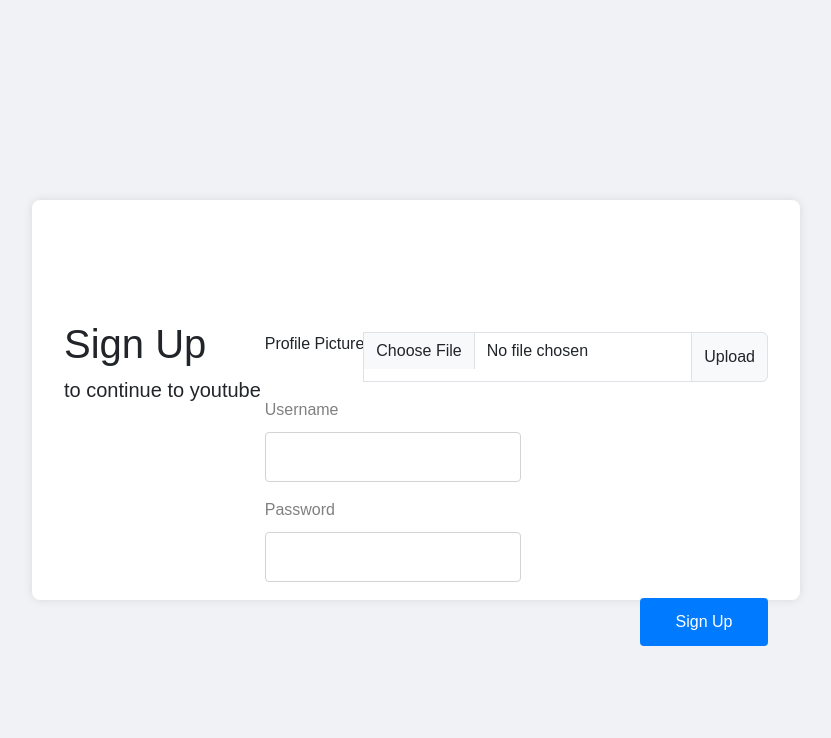
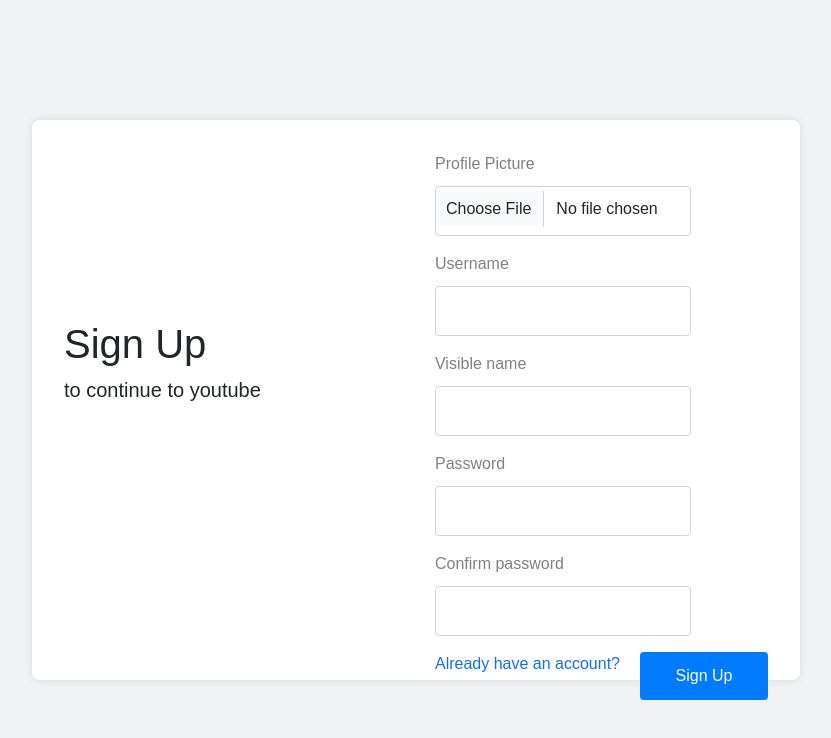
Before and after one commit to Neria-Barak/ASP-Web, a React (Create React App) app: page /signup in a window 1280 px wide. Shown: the top 738 px of the page, without its empty margins (224-1055 px from the left). Built offline with nearby package versions, Linux system fonts and the light colour scheme; the HTML template or start-up script is replaced by a standard one.

Commit message:
Added dark mode to main page

```diff
--- a/src/App.js
+++ b/src/App.js
@@ -8,6 +8,7 @@ import { useState } from "react";
 function App() {
     const [currentUser, setCurrentUser] = useState(null);
     const [users, setUsers] = useState([]);
+    const [isDark, setIsDark] = useState(true);
 
     const handleSignIn = (username, password) => {
       const user = users.find(user => user.username === username && user.password === password);
@@ -25,15 +26,19 @@ function App() {
         console.log(users);
     };
 
+    const toggleDarkMode = () => {setIsDark(!isDark)};
+
     return (
+        <div className="App" data-theme={isDark ? 'dark-mode' : 'light-mode'}>
           <BrowserRouter>
               <Routes>
-                <Route path="/" element={<MainPage currentUser={currentUser}/>} />
+                  <Route path="/" element={<MainPage currentUser={currentUser} toggleDarkMode={toggleDarkMode}/>} />
                   <Route path="/signin" element={<SignIn onSignIn={handleSignIn}/>} />
                   <Route path="/signup" element={<SignUp  onSignUp={handleSignUp}/> } />
                   <Route path="/signout" element={<SignOut onSignOut={handleSignOut} /> } />
               </Routes>
           </BrowserRouter>
+        </div>
     );
 }
 
--- a/src/MainPage/LeftMenu/LeftMenu.js
+++ b/src/MainPage/LeftMenu/LeftMenu.js
@@ -4,12 +4,8 @@ function LeftMenu() {
 
     return (
         <>
-            <div id="left" className="col-2 bg-light vh-100">
+            <div id="left" className="col-2 bg-transparent vh-100">
                 <ul className="list-group">
-                    <li className="name-logo">
-                        <img src="favicon.ico" alt="..." className="logo"></img>
-                        <div className="Youtube">YouTube</div>
-                    </li>
                     <li className="list-group-item">
                         <ul className="list-group">
                             <LeftMenuIcon text={"Home"} icon={"house-fill"}/>
--- a/src/MainPage/MainPage.css
+++ b/src/MainPage/MainPage.css
@@ -1,21 +1,50 @@
+:root {
+  --background: #f0f2f5;
+  --left-menu-icon-hover: lightgray;
+  --video-hover: lightgray;
+  --tag-background: white;
+  --tag-background-hover: lightgray;
+  --signin-background-hover: lightblue;
+  --signin-text: blue;
+  --tag-border: lightgray;
+  --text: black;
+  --list-border: lightgray;
+}
+[data-theme = 'dark-mode'] {
+  --background: black;
+  --left-menu-icon-hover: darkslategray;
+  --video-hover: darkslategray;
+  --tag-background: #272727;
+  --tag-background-hover: darkslategray;
+  --signin-background-hover: darkslategray;
+  --signin-text: deepskyblue;
+  --tag-border: darkslategray;
+  --text: white;
+  --list-border: darkslategray;
+}
 .list-group-item {
   border: 0;
   background-color: transparent;
 }
+#LeftMenuIcon {
+  color: var(--text);
+}
 #LeftMenuIcon:hover {
-    background-color: lightgray;
+  background-color: var(--left-menu-icon-hover);
   cursor: pointer;
 }
 #video:hover {
-    background-color: lightgray;
+  background-color: var(--video-hover);
   width: 320px;
   cursor: pointer;
 }
 #video {
+  background-color: transparent;
   width: 300px;
   margin: 10px;
 }
 .card-text {
+  color: var(--text);
   margin: 3px;
 }
 #title {
@@ -27,8 +56,8 @@
 }
 .list-group {
   border-radius: 0px;
-    border-top: 1px solid lightgray;
-    border-bottom: 1px solid lightgray;
+  border-top: 1px solid var(--list-border);
+  border-bottom: 1px solid var(--list-border);
   border-left: none;
   border-right: none;
 }
@@ -44,25 +73,27 @@
   font-size: 15px;
   font-weight: bold;
   margin: 10px;
-    background-color: white;
+  background-color: var(--tag-background);
   padding: 10px;
-    border: 1px solid lightgray;
+  border: 1px solid var(--tag-border);
   border-radius: 100px;
   width: fit-content;
 }
 .tag:hover{
-    background-color: lightgray;
+  background-color: var(--tag-background-hover);
   cursor: pointer;
 }
 #sign-in {
+  background-color: transparent;
   height: 50px;
-    margin-left: 120px;
-    border: 1px solid blue;
-    color: blue;
+  margin-left: 10vw;
+  border: 1px solid var(--signin-text);
+  color: var(--signin-text);
   width: 200px;
+  margin-right: 5vw;
 }
 #sign-in:hover {
-    background-color: lightblue;
+  background-color: var(--signin-background-hover);
 }
 
 .logo {
@@ -70,6 +101,7 @@
   margin-right: 10px;
 }
 .Youtube {
+  color: var(--text);
   font-size: 40px;
   font-weight: bold;
 }
@@ -87,3 +119,31 @@
 #profile-picture:hover {
   cursor: pointer;
 }
+#search-bar {
+  color: var(--text);
+  background-color: transparent;
+}
+#search-group {
+  margin-left: 10vw;
+  width: 30vw;
+  color: var(--text);
+}
+
+#main-page {
+  background-color: var(--background);
+  display: flex;
+  flex-direction: column;
+  height: 100%;
+  color: var(--text);
+}
+#switch-mode {
+  margin-left: 10vw;
+  border-radius: 100px;
+  background-color: transparent;
+  color: var(--text);
+  border-color: var(--tag-border);
+}
+
+::-webkit-scrollbar {
+  display: none;
+}
--- a/src/MainPage/Search/Search.js
+++ b/src/MainPage/Search/Search.js
@@ -1,7 +1,7 @@
 import { useRef } from "react";
 import { useNavigate } from "react-router-dom";
 
-function Search({doSearch, currentUser}) {
+function Search({doSearch, currentUser, toggleDarkMode}) {
 
     const searchBox = useRef(null)
     const search = function() {
@@ -18,14 +18,22 @@ function Search({doSearch, currentUser}) {
     };
 
     return(
-        <div className="row bg-white justify-content-center">
-            <div className="col-8">
-                <div className="d-flex align-items-center mb-3 p-2">
-                    <div className="input-group mb-3 p-2">
-                        <input ref={searchBox} onKeyUp={search} type="text" className='form-control' placeholder='Search' aria-label="Search" aria-describedby='button-addon2'></input>
-                        <button className='btn btn-outline-secondary' type='button' id='button-addon2'><i className='bi bi-search me-3'></i></button>
-                    </div>
-                    {(currentUser == null) ? (
+        <div className="justify-content-center">
+            <div className="d-flex align-items-center mb-3 p-2" id="head">
+                <div className="name-logo">
+                    <img src="favicon.ico" alt="..." className="logo"></img>
+                    <div className="Youtube">YouTube</div>
+                </div>
+                <div class="form-check form-switch" id="switch-mode">
+                    <input onChange={toggleDarkMode} class="form-check-input" type="checkbox" role="switch" id="flexSwitchCheckDefault" />
+                </div>
+                <i className={`bi bi-moon fs-3`}></i>
+                <div className="input-group mb-3 p-2" id="search-group">
+                    <input id="search-bar" ref={searchBox} onKeyUp={search} type="text" className='form-control' placeholder='Search' aria-label="Search" aria-describedby='button-addon2'></input>
+                    <button className='btn btn-outline-secondary' type='button' id='button-addon2'><i className='bi bi-search me-3'></i></button>
+                </div>
+                <div id="user-profile-picture">
+                {(currentUser == null) ? (
                     <button id="sign-in" type="button" className="btn btn-outline-primary" onClick={navigateToSignIn}>
                         <i className={`bi bi-person-circle fs-3`}></i>
                         <span className="w-100 m-1 ms-3">Sign In</span>
--- a/src/MainPage/Tags/TagsBar.js
+++ b/src/MainPage/Tags/TagsBar.js
@@ -10,6 +10,12 @@ function TagsBar() {
             <Tag text="Live"></Tag>
             <Tag text="Music"></Tag>
             <Tag text="Games"></Tag>
+            <Tag text="Mixes"></Tag>
+            <Tag text="Podcasts"></Tag>
+            <Tag text="Comedy clubs"></Tag>
+            <Tag text="Recently uploaded"></Tag>
+            <Tag text="Watched"></Tag>
+            <Tag text="New to you"></Tag>
         </div>
     );
 }
--- a/src/SignInPage/SignIn.js
+++ b/src/SignInPage/SignIn.js
@@ -22,6 +22,7 @@ function SignIn({onSignIn}) {
     };
 
     return (
+        <div className='signin-page'>
             <div className="signin-container">
                 <form className="signin-form" onSubmit={handleSubmit}>
                     <div className='left-group'>
@@ -57,6 +58,7 @@ function SignIn({onSignIn}) {
                     </div>
                 </form>
             </div>
+        </div>
     );
 }
 
--- a/src/SignInPage/SignInPage.css
+++ b/src/SignInPage/SignInPage.css
@@ -2,10 +2,14 @@ body {
     margin: 0;
     font-family: Arial, sans-serif;
     background-color: #f0f2f5;
+    height: 100vh;
+}
+.signin-page {
+    width: 100vw;
+    height: 100vh;
     display: flex;
     justify-content: center;
     align-items: center;
-    height: 100vh;
 }
 
 .signin-container {
@@ -14,7 +18,7 @@ body {
     border-radius: 8px;
     box-shadow: 0 0 10px rgba(0, 0, 0, 0.1);
     width: 60vw;
-    height: 50vh;
+    height: 70vh;
 }
 
 .signin-form {
@@ -75,9 +79,6 @@ h3 {
 .right-group {
     margin-left: auto;
     margin-right: 0;
-    margin-top: 100px;
-    position: relative;
-    top: 20%;
 }
 .left-group {
     margin-left: 0;
@@ -86,6 +87,7 @@ h3 {
     top: 40%;
 }
 .signout-container {
+    position: relative;
     background-color: #fff;
     padding: 2rem;
     border-radius: 8px;
--- a/src/SignInPage/SignOut.js
+++ b/src/SignInPage/SignOut.js
@@ -17,6 +17,7 @@ function SignOut({onSignOut}) {
     }
 
     return (
+      <div className='signin-page'>
         <div className="container signout-container">
           <div className="row justify-content-center">
             <div className="col-md-6 text-center">
@@ -28,6 +29,7 @@ function SignOut({onSignOut}) {
             </div>
           </div>
         </div>
+      </div>
       );
 }
 
--- a/src/SignInPage/SignUp.js
+++ b/src/SignInPage/SignUp.js
@@ -1,6 +1,6 @@
 import React from 'react';
 import './SignInPage.css';
-import { useNavigate } from 'react-router-dom';
+import { useNavigate, Link } from 'react-router-dom';
 import { useState } from 'react';
 
 function SignUp({onSignUp}) {
@@ -12,7 +12,9 @@ function SignUp({onSignUp}) {
     };
 
     const [username, setUsername] = useState('');
+    const [visibleName, setVisibleName] = useState('');
     const [password, setPassword] = useState('');
+    const [confirmation, setConfirmation] = useState('');
     const [profilePicture, setProfilePicture] = useState('');
     const [error, setError] = useState('');
 
@@ -31,6 +33,10 @@ function SignUp({onSignUp}) {
 
     const handleSubmit = (event) => {
         event.preventDefault();
+        if (password !== confirmation) {
+            setError('Passwords do not match.');
+            return
+        }
         if (!validatePassword(password)) {
             setError('Password must be 8-16 characters long and contain at least one number.');
             return;
@@ -38,23 +44,30 @@ function SignUp({onSignUp}) {
         console.log(username);
         console.log(password);
         setError('');
-        const newUser = { username, password, profilePicture };
+        const newUser = { username, visibleName, password, profilePicture };
         onSignUp(newUser);
         navigateToMain();
     };
 
     return (
+        <div className='signin-page'>
             <div className="signin-container">
                 <form className="signin-form" onSubmit={handleSubmit}>
                     <div className='left-group'>
                         <h2>Sign Up</h2>
                         <h3>to continue to youtube</h3>
+                        {error && <div className="alert alert-danger">{error}</div>}
                     </div>
                     <div className='right-group'>
-                    <div className="input-group mb-3">
+                        <div className="form-group">
                             <label htmlFor="profilePicture">Profile Picture</label>
-                        <input type="file" className="form-control" id="inputGroupFile02" onChange={handleFileChange}></input>
-                        <label className="input-group-text" htmlFor="inputGroupFile02">Upload</label>
+                            <input
+                                type="file"
+                                className="form-control"
+                                id="inputGroupFile02"
+                                onChange={handleFileChange}
+                                required
+                                />
                         </div>
                         <div className="form-group">
                             <label htmlFor="username">Username</label>
@@ -63,6 +76,16 @@ function SignUp({onSignUp}) {
                                 id="username"
                                 value={username}
                                 onChange={(e) => setUsername(e.target.value)}
+                                required
+                            />
+                        </div>
+                        <div className="form-group">
+                            <label htmlFor="username">Visible name</label>
+                            <input
+                                type="text"
+                                id="username"
+                                value={visibleName}
+                                onChange={(e) => setVisibleName(e.target.value)}
                                 required
                             />
                         </div>
@@ -76,13 +99,24 @@ function SignUp({onSignUp}) {
                                 required
                             />
                         </div>
-                    {error && <div className="alert alert-danger">{error}</div>}
+                        <div className="form-group">
+                            <label htmlFor="password">Confirm password</label>
+                            <input
+                                type="password"
+                                id="password"
+                                value={confirmation}
+                                onChange={(e) => setConfirmation(e.target.value)}
+                                required
+                            />
+                        </div>
                         <div className="submit">
+                            <Link to='/signin' className='card-link'>Already have an account?</Link>
                             <button type="submit" className="signin-button">Sign Up</button>
                         </div>
                     </div>
                 </form>
             </div>
+        </div>
     );
 }
 
```
Also changed, not shown: src/MainPage/MainContent.js (+1 -10 lines), src/MainPage/MainPage.js (+15 -4 lines), src/App.css (line endings or trailing spaces). Lines whose indentation alone changed are shown as unchanged.
